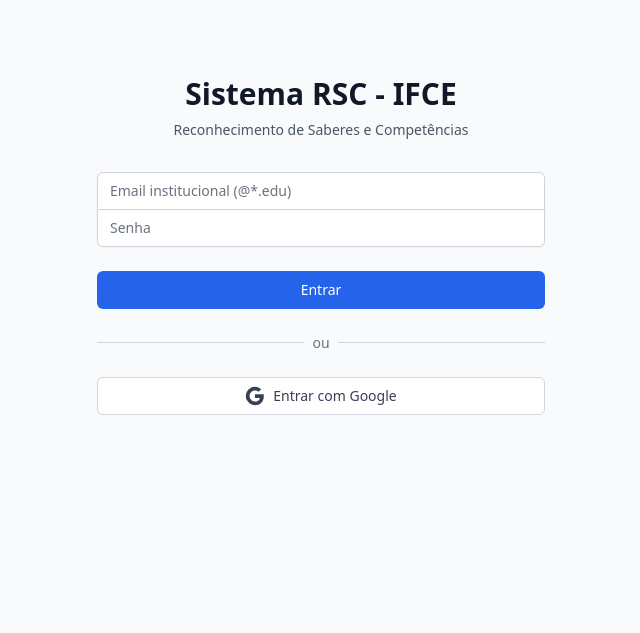
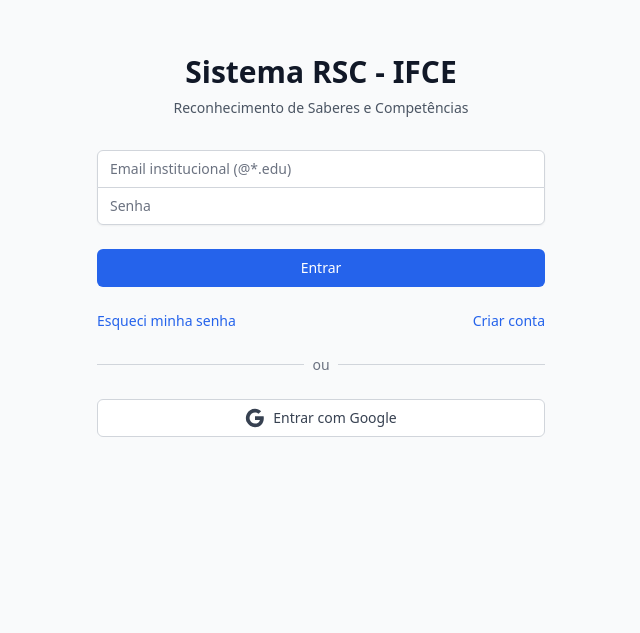
Before and after one commit to c1c3ru/RSC-TAE, a React (Vite) app: page /login in a window 1280 px wide. Shown: the part 167-800 px from the top of the page, without its empty margins (319-959 px from the left). Built offline with nearby package versions, Linux system fonts and the light colour scheme.

Commit message:
Adiciona links de recuperação de senha e cadastro na página de login, além de incluir o arquivo .env no .gitignore e garantir que a descrição da atividade não seja nula.

```diff
--- a/src/components/ActivityForm/ActivityRegistration.tsx
+++ b/src/components/ActivityForm/ActivityRegistration.tsx
@@ -66,7 +66,7 @@ const ActivityRegistration: React.FC<ActivityRegistrationProps> = ({ onSuccess,
         value: selectedCompetency.value,
         data_inicio: formData.dataInicio,
         data_fim: formData.dataFim,
-        description: formData.description
+        description: formData.description ?? ''
       };
 
       await createActivity(activityData);
--- a/src/pages/LoginPage.tsx
+++ b/src/pages/LoginPage.tsx
@@ -165,6 +165,22 @@ const LoginPage: React.FC<LoginPageProps> = () => {
             </button>
           </div>
 
+          {/* Links de recuperação e cadastro */}
+          <div className="flex justify-between mt-2">
+            <a
+              href="/reset-password"
+              className="text-sm text-blue-600 hover:underline"
+            >
+              Esqueci minha senha
+            </a>
+            <a
+              href="/register"
+              className="text-sm text-blue-600 hover:underline"
+            >
+              Criar conta
+            </a>
+          </div>
+
           <div className="relative">
             <div className="absolute inset-0 flex items-center">
               <div className="w-full border-t border-gray-300" />
```
Also changed, not shown: 1 other file (tests, documents, lock files or other folders).
